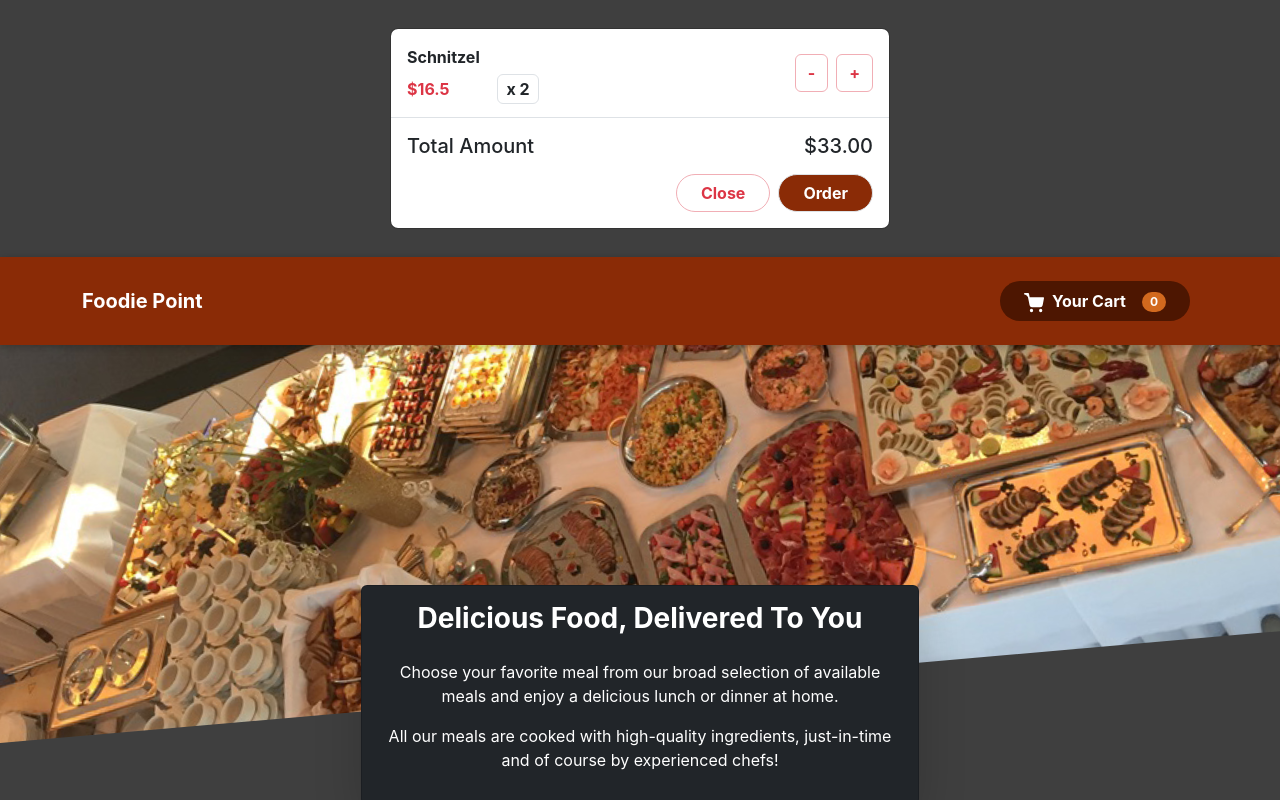
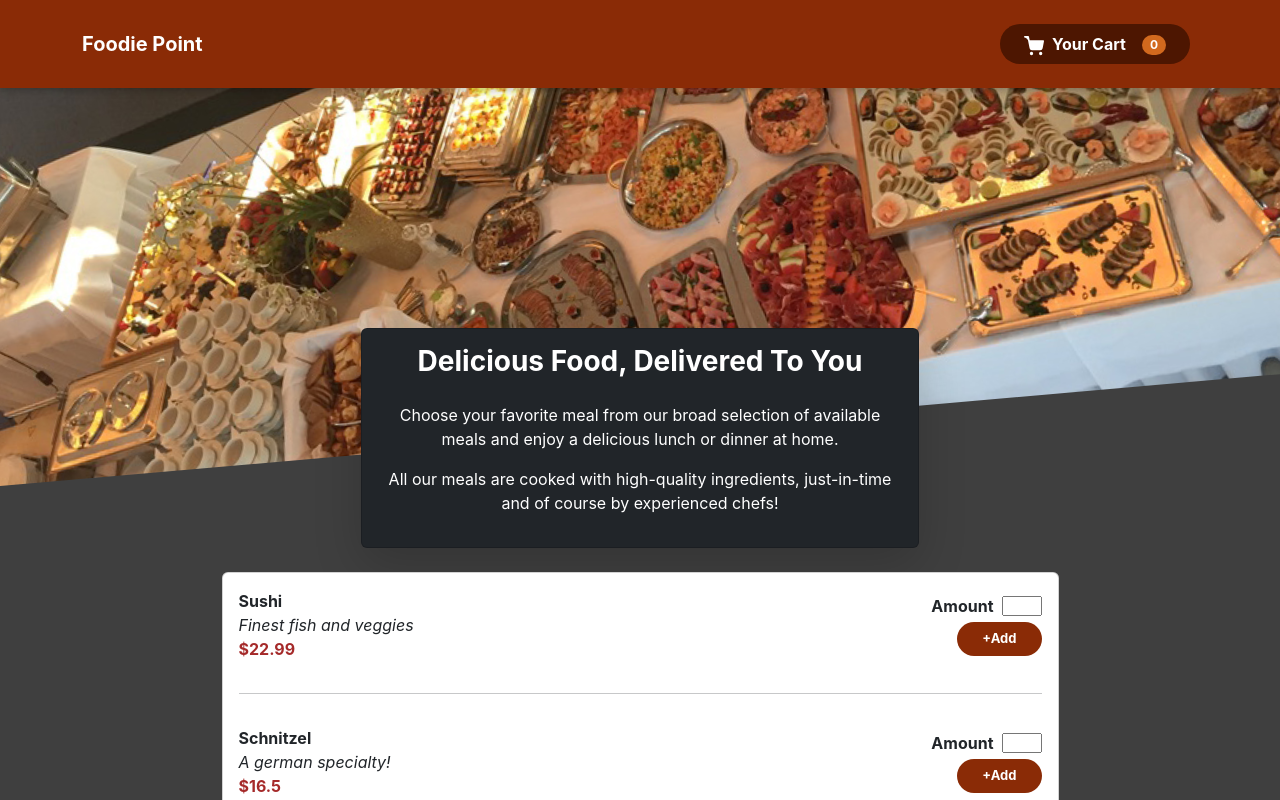
Before and after one commit to abhi9871/Restaurant-Website, a React (Create React App) app: page / in a window 1280 px wide. Shown: the top 800 px of the page. Built offline with nearby package versions, Linux system fonts and the light colour scheme.

Commit message:
Cart open and close

```diff
--- a/src/App.js
+++ b/src/App.js
@@ -1,8 +1,8 @@
-import { Fragment } from "react";
+import { Fragment, useState } from "react";
 import Header from "./components/Layout/Header";
 import MealsSummary from "./components/Meals/MealsSummary";
 import MealsList from "./components/Meals/MealsList";
-import CartItem from "./components/Cart/Cart";
+import Cart from "./components/Cart/Cart";
 import "./App.css";
 
 const DUMMY_MEALS = [
@@ -32,11 +32,18 @@ const DUMMY_MEALS = [
   },
 ];
 
-function App() {
+const App = () => {
+  const [showCart, setShowCart] = useState(false);
+
+  const showCartHandler = () => setShowCart(true);;
+
+  const hideCartHandler = () => setShowCart(false);
+
+
   return (
     <Fragment>
-      <CartItem />
-      <Header />
+      {showCart && <Cart onClickHideCart = {hideCartHandler} />}
+      <Header onClickShowCart = {showCartHandler} />
       <MealsSummary />
       <MealsList items = {DUMMY_MEALS} />
     </Fragment>
--- a/src/components/Cart/Cart.css
+++ b/src/components/Cart/Cart.css
@@ -1,3 +1,38 @@
 .order-button {
     background-color: #8a2b06;
 }
+
+.order-button:hover {
+    background-color: #aa3b0f;
+}
+
+.close-button:hover {
+    background-color: rgb(234, 102, 102) !important;
+    color: white !important;
+}
+
+/* Add this to your CSS file */
+.overlay {
+    position: fixed;
+    top: 0;
+    left: 0;
+    width: 100%;
+    height: 100%;
+    background-color: rgba(0, 0, 0, 0.5); /* semi-transparent black background */
+    z-index: 1000; /* Ensure overlay is on top of everything */
+  }
+
+  .custom-card-container {
+    position: fixed;
+    top: 50%;
+    left: 50%;
+    transform: translate(-50%, -50%);
+    z-index: 1001; /* Ensure card is on top of overlay */
+    width: 50%;
+  }
+
+  @media screen and (max-width: 768px) {
+    .custom-card-container {
+        width: 100%;
+    }
+  }
--- a/src/components/Cart/Cart.js
+++ b/src/components/Cart/Cart.js
@@ -1,41 +1,49 @@
-import {Modal, Button} from 'react-bootstrap';
+import { Fragment } from 'react';
+import ReactDOM from 'react-dom';
+import {Card, Button} from 'react-bootstrap';
 import './Cart.css';
 
-const CartItem = () => {
+const CartModal = ({onClose}) => {
   return (
-        <div
-      className="modal show"
-      style={{ display: 'block', position: 'initial' }}
-    >
-      <Modal.Dialog>
-        <Modal.Body className='d-flex justify-content-between align-items-center'>
+    <Fragment>
+      <div className="overlay" onClick={onClose}></div>
+      <div className='container custom-card-container'>
+    <Card>
+    <Card.Body className='d-flex justify-content-between align-items-center'>
       <div className='d-flex flex-column'>
-                <div className='fw-bold mb-2'>
-                    Schnitzel
-                </div>
+        <div className='fw-bold mb-2'>Schnitzel</div>
         <div>
           <span className='fw-bold text-danger'>$16.5</span>
           <span className='border rounded px-2 py-1 fw-bold ms-5'>x 2</span>
         </div>
       </div>
       <div className='d-flex justify-content-between align-items-center'>
-            <Button className='m-1 bg-transparent border-none  border-danger-subtle text-danger fw-bold'>-</Button>
+        <Button className='m-1 bg-transparent border-none border-danger-subtle text-danger fw-bold'>-</Button>
         <Button className='ms-1 bg-transparent border-none border-danger-subtle text-danger fw-bold'>+</Button>
       </div>
-        </Modal.Body>
-        <Modal.Footer className='d-block'>
+    </Card.Body>
+    <Card.Footer className='d-block'>
       <div className='d-flex justify-content-between'>
         <h5>Total Amount</h5>
         <h5>$33.00</h5>
       </div>
       <div className='d-inline-block float-end'>
-          <Button className='rounded-pill px-4 fw-bold me-1 bg-transparent border-none  border-danger-subtle text-danger'>Close</Button>
+        <Button className='close-button rounded-pill px-4 fw-bold me-1 bg-transparent border-none border-danger-subtle text-danger' onClick={onClose}>Close</Button>
         <Button className='order-button rounded-pill border px-4 fw-bold ms-1'>Order</Button>
       </div>
-        </Modal.Footer>
-      </Modal.Dialog>
+    </Card.Footer>
+  </Card>
   </div>
+  </Fragment>
   )
 }
 
-export default CartItem;
+const Cart = ({onClickHideCart}) => {
+    return (
+      <Fragment>
+      {ReactDOM.createPortal(<CartModal onClose = {onClickHideCart} />, document.getElementById('cart-model'))}
+      </Fragment>
+    )
+}
+
+export default Cart;
--- a/src/components/Layout/Header.js
+++ b/src/components/Layout/Header.js
@@ -4,7 +4,7 @@ import HeaderCartButton from './HeaderCartButton';
 import headerImage from '../../assets/meals.jpg';
 import './Header.css';
 
-const Header = () => {
+const Header = (props) => {
   return (
     <React.Fragment>
     <Navbar expand="lg" className="header z-10 sticky-top top-0 left-0 p-3 w-100">
@@ -13,7 +13,7 @@ const Header = () => {
         <Navbar.Toggle aria-controls="basic-navbar-nav" />
         <Navbar.Collapse id="basic-navbar-nav">
           <Nav className="ms-auto">
-            <HeaderCartButton />
+            <HeaderCartButton showCartOnClick = {props.onClickShowCart} />
           </Nav>
         </Navbar.Collapse>
       </Container>
--- a/src/components/Layout/HeaderCartButton.css
+++ b/src/components/Layout/HeaderCartButton.css
@@ -3,7 +3,7 @@
 }
 
 .cart-button:hover, .cart-button:active {
-    background-color: #2c0d00;
+    background-color: #2c0d00 !important;
 }
 
 .cart-count {
--- a/src/components/Layout/HeaderCartButton.js
+++ b/src/components/Layout/HeaderCartButton.js
@@ -2,9 +2,9 @@ import { ShoppingCart, Menu } from "react-feather";
 import { Button } from "react-bootstrap";
 import './HeaderCartButton.css';
 
-const HeaderCartButton = () => {
+const HeaderCartButton = ({showCartOnClick}) => {
     return (
-        <Button className='flex rounded-5 px-4 py-2 fw-bold align-items-center border-0 cart-button m-2'>
+        <Button className='flex rounded-5 px-4 py-2 fw-bold align-items-center border-0 cart-button m-2' onClick={showCartOnClick}>
             <ShoppingCart fill="white" size={20} />
             <span className="ms-2">Your Cart</span>
             <span className="badge rounded-5 px-2 ms-3 cart-count">0</span>
```
Lines whose indentation alone changed are shown as unchanged.
